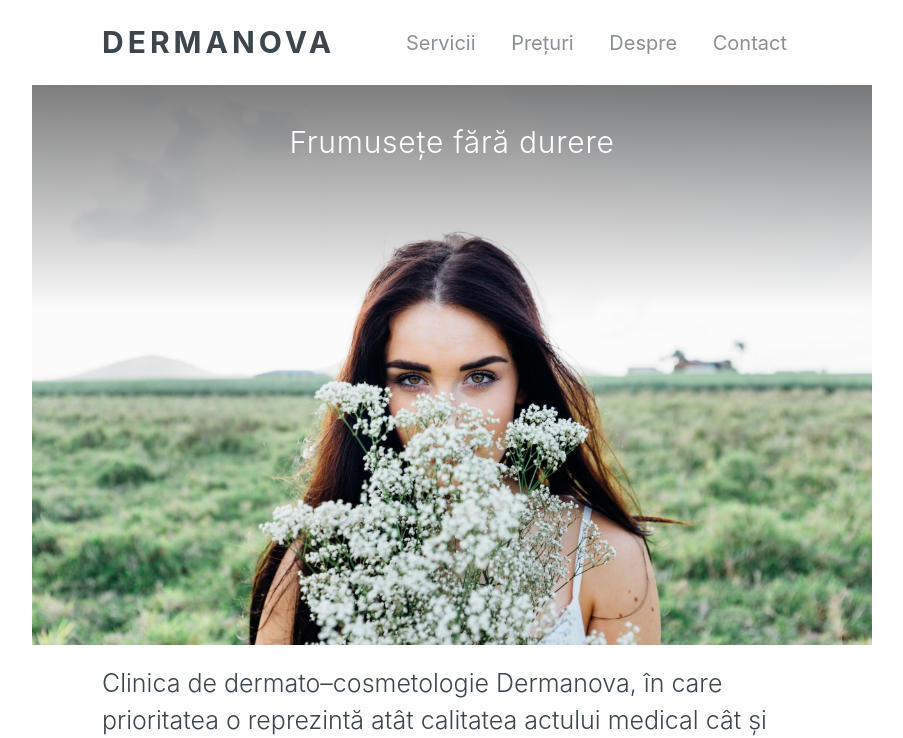
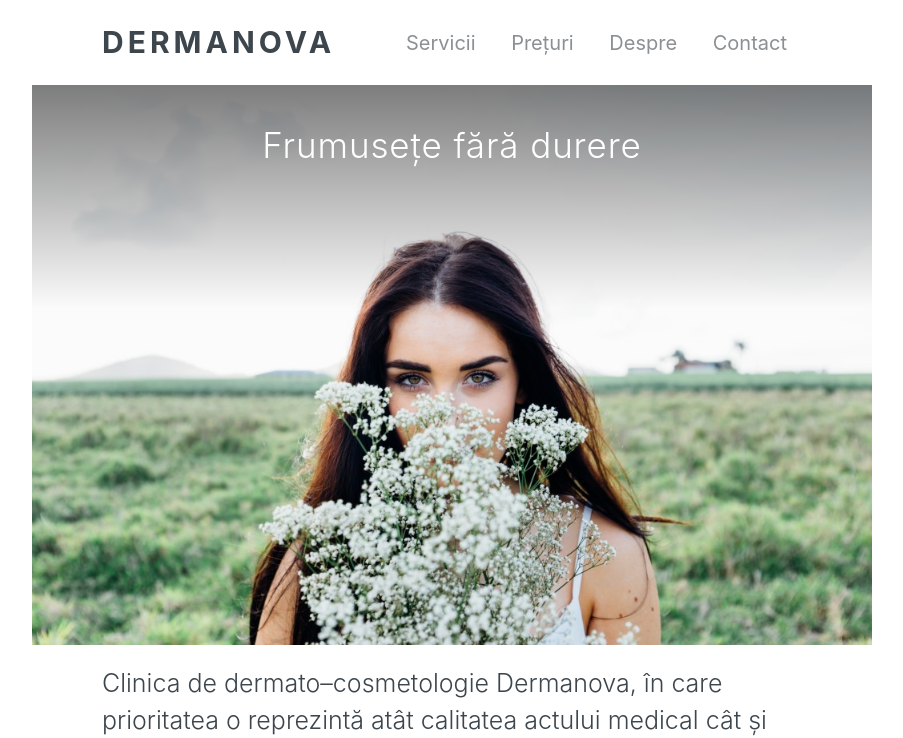
Before and after one commit to bogdansoare/dermanova, a Jekyll site: the page built from index.html, in a window 1280 px wide. Shown: the top 738 px of the page, without its empty margins (188-1091 px from the left). Built offline with Jekyll 4.4.1, drawn with Linux system fonts in a browser that asks for light colours.

Commit message:
update sass variables

```diff
--- a/_sass/_base.scss
+++ b/_sass/_base.scss
@@ -21,7 +21,7 @@
   font-size: 100%;
   line-height: 1.5;
 
-  @include mq($from: tablet) {
+  @include mq($from: medium) {
     font-size: 125%;
   }
 }
--- a/_sass/_footer.scss
+++ b/_sass/_footer.scss
@@ -10,7 +10,7 @@
 }
 
 .footer-mail {
-  @media (min-width: 22em) {
+  @include mq($from: small) {
     float: right;
   }
 }
--- a/_sass/_hero.scss
+++ b/_sass/_hero.scss
@@ -29,4 +29,8 @@
   font-weight: 300;
   letter-spacing: 0.025em;
   color: #fff;
+
+  @include mq($from: small) {
+    font-size: 1.75rem;
+  }
 }
--- a/_sass/_masthead.scss
+++ b/_sass/_masthead.scss
@@ -5,7 +5,7 @@
   margin-bottom: 1rem;
   text-align: center;
 
-  @include mq($from: tablet) {
+  @include mq($from: medium) {
     display: -webkit-box;
     display: -ms-flexbox;
     display: flex;
@@ -43,12 +43,12 @@
         color: $dark-gray;
       }
 
-      @include mq($from: 22em) {
+      @include mq($from: small) {
         padding-left: 0.5rem;
         padding-right: 0.5rem;
       }
 
-      @include mq($from: tablet) {
+      @include mq($from: medium) {
         padding-left: 0.75rem;
         padding-right: 0.75rem;
       }
--- a/_sass/_variables.scss
+++ b/_sass/_variables.scss
@@ -8,8 +8,9 @@
 $accent-color: #268bd2;
 
 $mq-breakpoints: (
-  mobile:  320px,
-  tablet:  680px,
-  desktop: 980px,
-  wide:    1300px
+  xsmall: 320px,
+  small: 360px,
+  medium: 680px,
+  large: 980px,
+  xlarge: 1300px
 );
--- a/index.html
+++ b/index.html
@@ -5,7 +5,8 @@
 <div class="hero">
   <h2 class="hero-text">Frumusețe fără durere</h2>
   <img
-    sizes="(max-width: 1920px) 100vw, 1920px"
+    src="{{ site.baseurl }}/images/hero_bkqftq_c_scale,w_1314.jpg"
+    sizes="(min-width: 840px) 840px, 100vw"
     srcset="
       {{ site.baseurl }}/images/hero_bkqftq_c_scale,w_320.jpg 320w,
       {{ site.baseurl }}/images/hero_bkqftq_c_scale,w_738.jpg 738w,
```
Also changed, not shown: other parts of index.html (+0 -1 lines).
